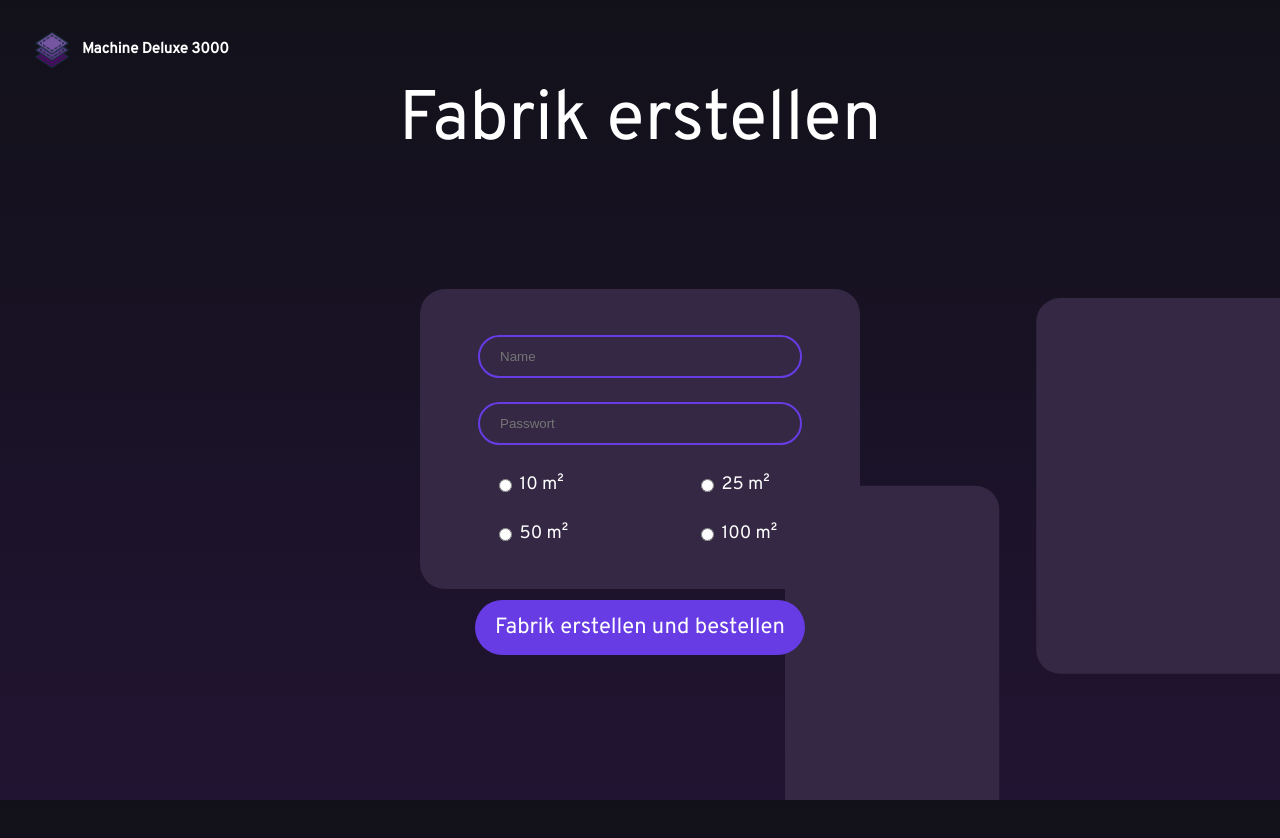
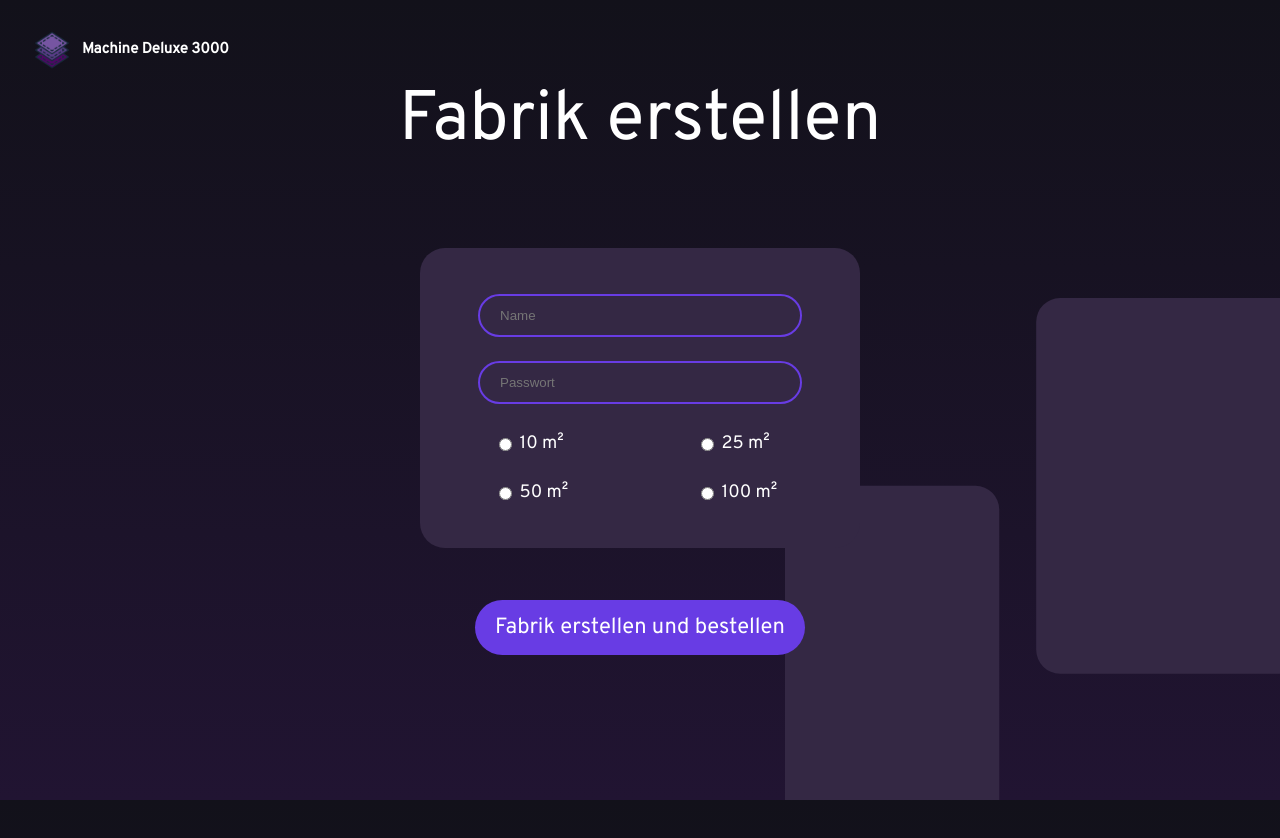
Before and after one commit to juandrle/FactoryApp, a Vue app in the folder frontend/: page /erstellen in a window 1280 px wide. Shown: the top 838 px of the page. Built offline with nearby package versions, Linux system fonts and the light colour scheme.

Commit message:
small last changes

```diff
--- a/frontend/src/views/FactoryCreateView.vue
+++ b/frontend/src/views/FactoryCreateView.vue
@@ -48,7 +48,7 @@ const sizes = ref([
 
 <style>
 form {
-  background-color: #342844; /* hier eigentlich das rectangle im hintergrund */ /*--> @DSCHULIA finde es eigentlich besser so dass das div eine hintergrund farbe hat, würde es nicht mit dem svg als bg-image machen*/
+  background-color: #342844;
   padding: 1.875rem 1.125rem;
   border-radius: 25px;
 }
@@ -126,7 +126,7 @@ form {
   position: relative;
   min-width: 100%;
   top:4rem;
-  padding: 14.063rem 6.25rem;
+  padding: 11.5rem 6.25rem;
 }
 
 .fabrik-name {
```
